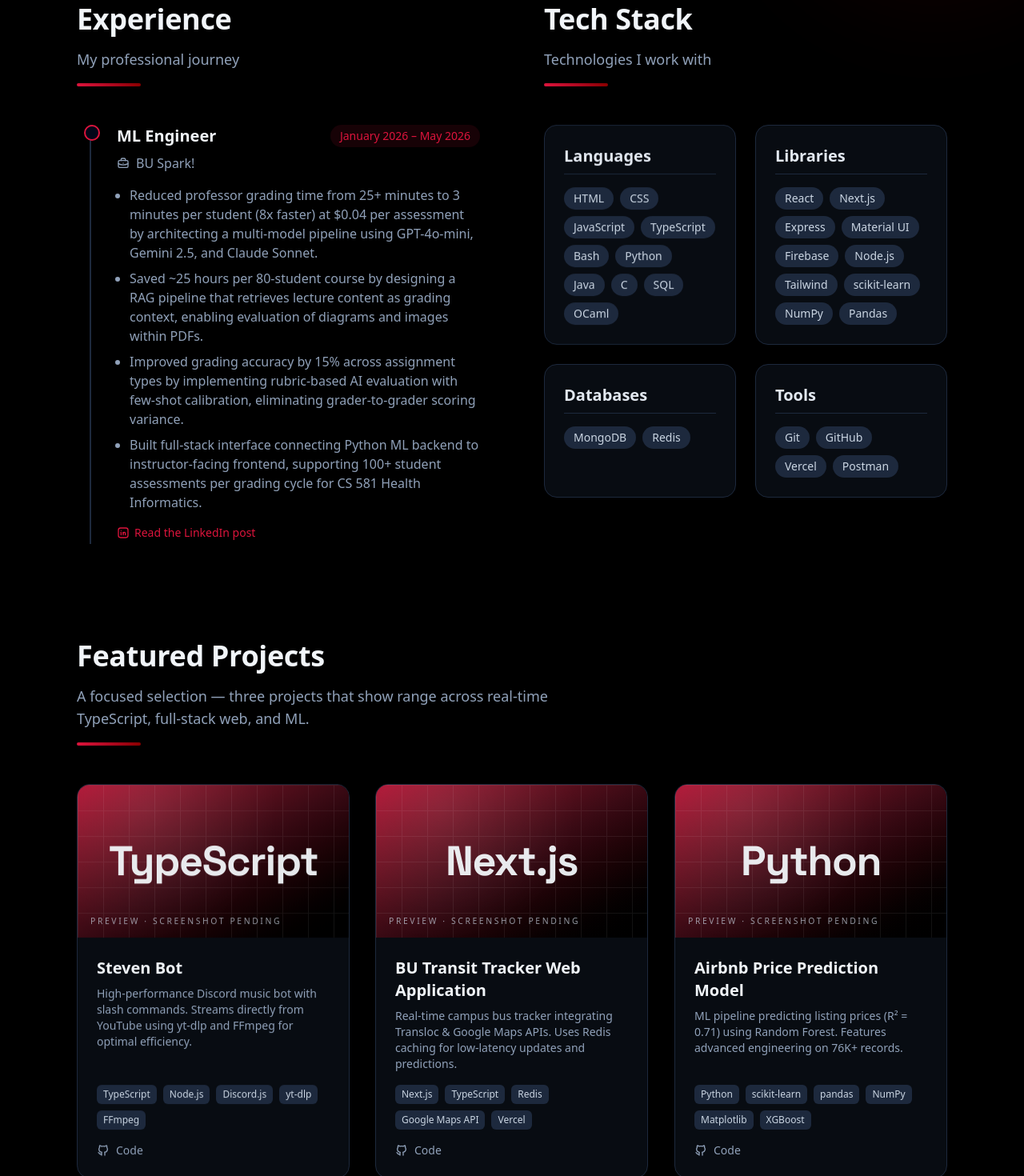
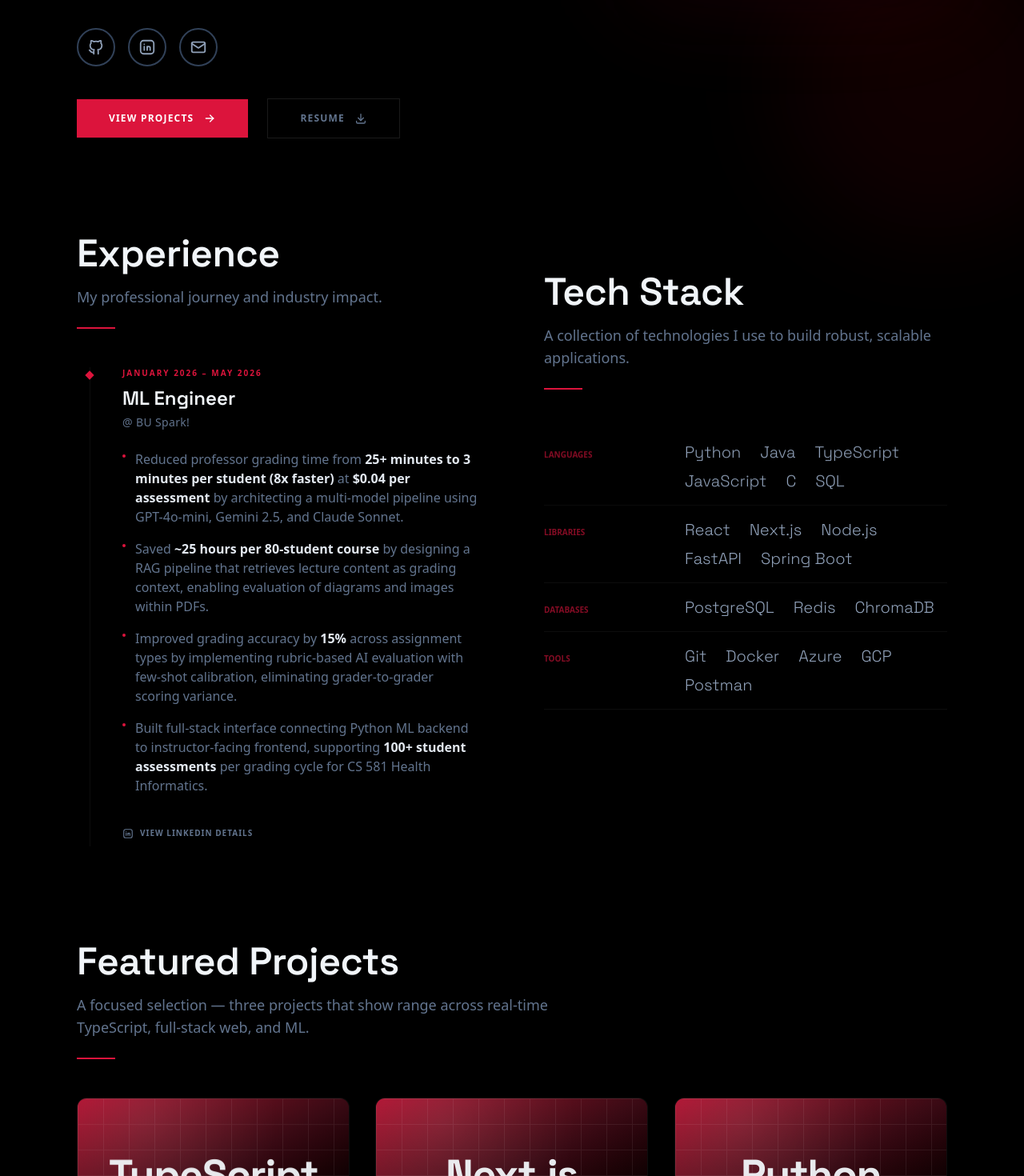
Before and after one commit to blankwatermelon/personal-website, a Next.js app: page / in a window 1280 px wide. Shown: the part 720-2190 px from the top of the page at 80% size. Built offline with nearby package versions, Linux system fonts and the light colour scheme; no server answers.

Commit message:
refactor: Enhance UI components, improve animations, and update portfolio data

```diff
--- a/src/components/layout/Navbar.tsx
+++ b/src/components/layout/Navbar.tsx
@@ -86,7 +86,7 @@ export function Navbar() {
       className={cn(
         "fixed top-0 w-full z-50 transition-all duration-300 border-b border-transparent",
         isScrolled
-          ? "bg-slate-950/80 backdrop-blur-md border-white/5 shadow-sm"
+          ? "bg-black/80 backdrop-blur-xl border-primary/20 shadow-lg shadow-black/40"
           : "bg-transparent"
       )}
     >
@@ -162,7 +162,7 @@ export function Navbar() {
           initial={{ opacity: 0, y: -20 }}
           animate={{ opacity: 1, y: 0 }}
           exit={{ opacity: 0, y: -20 }}
-          className="md:hidden absolute top-full left-0 w-full bg-slate-950/95 backdrop-blur-lg border-b border-white/5"
+          className="md:hidden absolute top-full left-0 w-full bg-black/95 backdrop-blur-xl border-b border-primary/20"
         >
           <nav className="flex flex-col p-6 gap-4">
             {navLinks.map((link) => {
--- a/src/components/sections/About.tsx
+++ b/src/components/sections/About.tsx
@@ -33,54 +33,54 @@ export const HeroSection = React.memo(function HeroSection() {
           {/* Left Content */}
           <div className="flex-1 text-center lg:text-left">
             <p
-              className="blur-up text-primary font-medium mb-4 tracking-wide text-xl md:text-2xl"
+              className="blur-up text-primary font-bold mb-4 tracking-[0.3em] uppercase text-xs"
               style={{ animationDelay: "0ms" }}
             >
               Hi, I am
             </p>
             <h1
-              className="blur-up text-5xl md:text-7xl font-bold text-slate-100 mb-6"
-              style={{ animationDelay: "80ms" }}
+              className="blur-up text-6xl md:text-8xl font-bold text-slate-100 mb-4 tracking-tighter"
+              style={{ animationDelay: "80ms", fontFamily: 'var(--font-space-grotesk), sans-serif' }}
             >
               {portfolioData.name}
             </h1>
             <h2
-              className="blur-up text-2xl md:text-4xl text-slate-300 mb-6 font-semibold"
+              className="blur-up text-xl md:text-3xl text-slate-500 mb-8 font-light tracking-wide"
               style={{ animationDelay: "180ms" }}
             >
               {portfolioData.role}
             </h2>
 
             <p
-              className="blur-up text-lg text-slate-400 mb-8 leading-relaxed max-w-2xl mx-auto lg:mx-0 text-left"
+              className="blur-up text-lg text-slate-500 mb-10 leading-relaxed max-w-xl mx-auto lg:mx-0 text-left font-light"
               style={{ animationDelay: "260ms" }}
             >
               {portfolioData.about}
             </p>
 
             <div
-              className="blur-up flex flex-col items-center lg:items-start gap-8"
+              className="blur-up flex flex-col items-center lg:items-start gap-10"
               style={{ animationDelay: "340ms" }}
             >
               {/* Social Media Icons */}
               <SocialIcons variant="default" />
 
               {/* Buttons */}
-              <div className="flex flex-row flex-wrap items-center justify-center lg:justify-start gap-4">
+              <div className="flex flex-row flex-wrap items-center justify-center lg:justify-start gap-6">
                 <Link
                   href="#projects"
                   onClick={handleScrollToProjects}
-                  className="w-42 px-8 py-3 border-2 border-primary text-primary font-bold rounded-full hover:bg-primary/10 transition-all flex items-center justify-center gap-2"
+                  className="px-10 py-4 bg-primary text-white font-bold uppercase tracking-widest text-xs rounded-none hover:bg-white hover:text-black transition-all duration-300 flex items-center justify-center gap-3"
                 >
-                  Projects <TbArrowRight size={20} />
+                  View Projects <TbArrowRight size={16} />
                 </Link>
 
                 <Link
                   href="/files/resume.pdf"
                   target="_blank"
-                  className="w-42 px-8 py-3 border-2 border-slate-700 text-slate-300 font-bold rounded-full hover:bg-slate-800 transition-all flex items-center justify-center gap-2"
+                  className="px-10 py-4 border border-white/10 text-slate-500 font-bold uppercase tracking-widest text-xs rounded-none hover:border-primary hover:text-primary transition-all duration-300 flex items-center justify-center gap-3"
                 >
-                  Resume <TbDownload size={20} />
+                  Resume <TbDownload size={16} />
                 </Link>
               </div>
             </div>
--- a/src/components/sections/Experience.tsx
+++ b/src/components/sections/Experience.tsx
@@ -8,6 +8,20 @@ import { TbBriefcase, TbBrandLinkedin, TbExternalLink } from "react-icons/tb";
 import { useReveal } from "@/lib/useReveal";
 import { cn } from "@/lib/utils";
 
+const formatDescription = (text: string) => {
+  const parts = text.split(/(\*\*.*?\*\*)/g);
+  return parts.map((part, i) => {
+    if (part.startsWith("**") && part.endsWith("**")) {
+      return (
+        <strong key={i} className="font-bold text-slate-200">
+          {part.slice(2, -2)}
+        </strong>
+      );
+    }
+    return part;
+  });
+};
+
 export const ExperienceSection = React.memo(function ExperienceSection() {
   const [groupRef, groupRevealed] = useReveal<HTMLDivElement>();
 
@@ -15,13 +29,13 @@ export const ExperienceSection = React.memo(function ExperienceSection() {
     <div className="h-full">
       <SectionHeading
         title="Experience"
-        subtitle="My professional journey"
+        subtitle="My professional journey and industry impact."
         center={false}
       />
 
       {portfolioData.experience.length === 0 ? (
         <div className="text-center py-12">
-          <p className="text-slate-400 text-lg">
+          <p className="text-slate-500 text-lg font-light">
             Currently looking for opportunities to contribute and grow.
           </p>
         </div>
@@ -29,34 +43,42 @@ export const ExperienceSection = React.memo(function ExperienceSection() {
         <div
           ref={groupRef}
           className={cn(
-            "relative border-l-2 border-slate-800 ml-4 pl-8 space-y-12",
+            "relative border-l border-white/5 ml-4 pl-10 space-y-16",
             groupRevealed && "is-revealed"
           )}
         >
           {portfolioData.experience.map((exp, index) => (
           <div
             key={index}
-            className="reveal-up relative"
+            className="reveal-up relative group"
             style={{ animationDelay: `${index * 100}ms` }}
           >
-            {/* Timeline Dot */}
-            <span className="absolute -left-[41px] top-0 h-5 w-5 rounded-full bg-slate-950 border-2 border-primary" />
+            {/* Timeline Indicator */}
+            <span className="absolute -left-[45px] top-1.5 h-2 w-2 bg-primary rotate-45 group-hover:scale-150 transition-transform duration-500" />
 
-            <div className="flex flex-col sm:flex-row sm:items-center sm:justify-between mb-2">
-              <h3 className="text-xl font-bold text-slate-100">{exp.role}</h3>
-              <span className="text-sm text-primary font-medium bg-primary/10 px-3 py-1 rounded-full w-fit mt-2 sm:mt-0">
+            <div className="flex flex-col gap-1 mb-6">
+              <span className="text-[10px] font-bold text-primary uppercase tracking-[0.2em] mb-1">
                 {exp.period}
               </span>
+              <h3
+                className="text-2xl font-bold text-slate-100 tracking-tight"
+                style={{ fontFamily: 'var(--font-space-grotesk), sans-serif' }}
+              >
+                {exp.role}
+              </h3>
+              <div className="flex items-center gap-2 text-slate-500 font-medium">
+                <span className="text-sm tracking-wide">@ {exp.company}</span>
+              </div>
             </div>
 
-            <div className="flex items-center gap-2 mb-4 text-slate-400">
-              <TbBriefcase size={16} />
-              <span className="font-medium">{exp.company}</span>
-            </div>
-
-            <ul className="list-disc list-outside ml-4 space-y-2 text-slate-400">
+            <ul className="space-y-4 text-slate-500 font-light leading-relaxed">
               {exp.description.map((desc, i) => (
-                <li key={i}>{desc}</li>
+                <li key={i} className="flex gap-3">
+                  <span className="text-primary mt-1.5 shrink-0 w-1 h-1 rounded-full bg-primary" />
+                  <span className="text-sm md:text-base">
+                    {formatDescription(desc)}
+                  </span>
+                </li>
               ))}
             </ul>
 
@@ -68,10 +90,10 @@ export const ExperienceSection = React.memo(function ExperienceSection() {
                   href={exp.link}
                   target="_blank"
                   rel="noopener noreferrer"
-                  className="inline-flex items-center gap-1.5 mt-4 text-sm text-primary hover:text-primary/80 transition-colors"
+                  className="inline-flex items-center gap-2 mt-8 text-[10px] font-bold uppercase tracking-widest text-slate-500 hover:text-primary transition-colors py-2 border-b border-transparent hover:border-primary/20"
                 >
-                  <Icon size={16} />
-                  {isLinkedIn ? "Read the LinkedIn post" : "Read more"}
+                  <Icon size={14} />
+                  {isLinkedIn ? "View LinkedIn Details" : "Project Source"}
                 </a>
               );
             })()}
--- a/src/components/sections/TechStack.tsx
+++ b/src/components/sections/TechStack.tsx
@@ -1,66 +1,70 @@
 "use client";
 
 import React from "react";
-
 import { portfolioData } from "@/data/portfolio";
 import { SectionHeading } from "@/components/ui/SectionHeading";
 import { useReveal } from "@/lib/useReveal";
 import { cn } from "@/lib/utils";
 
-const SkillCategory = React.memo(function SkillCategory({
+interface SkillGroupProps {
+  title: string;
+  skills: string[];
+  index: number;
+}
+
+const SkillGroup = React.memo(function SkillGroup({
   title,
   skills,
   index,
-}: {
-  title: string;
-  skills: string[];
-  index: number;
-}) {
+}: SkillGroupProps) {
   return (
     <div
-      className="reveal-up bg-slate-800/30 p-6 rounded-2xl border border-slate-800 hover:border-primary/50 transition-colors"
-      style={{ animationDelay: `${index * 80}ms` }}
+      className="reveal-up py-4 border-b border-white/5 hover:border-primary/30 transition-colors duration-500 group"
+      style={{ animationDelay: `${index * 100}ms` }}
     >
-      <h3 className="text-xl font-semibold text-slate-200 mb-4 border-b border-slate-800 pb-2">
+      <div className="flex flex-col md:flex-row md:items-baseline gap-2 md:gap-12">
+        <h3 className="text-[10px] font-bold text-primary/60 uppercase tracking-[0.2em] w-32 shrink-0">
           {title}
         </h3>
-      <div className="flex flex-wrap gap-2">
-        {skills.map((skill, index) => (
+        <div className="flex flex-wrap gap-x-6 gap-y-2">
+          {skills.map((skill, idx) => (
             <span
-            key={index}
-            className="px-3 py-1 bg-slate-800 text-slate-300 text-sm rounded-full hover:bg-primary/20 hover:text-primary transition-colors cursor-default"
+              key={idx}
+              className="text-lg md:text-xl font-light text-slate-400 group-hover:text-slate-200 transition-colors duration-300 hover:!text-primary cursor-default"
+              style={{ fontFamily: 'var(--font-space-grotesk), sans-serif' }}
             >
               {skill}
             </span>
           ))}
         </div>
       </div>
+    </div>
   );
 });
 
 export const TechStack = React.memo(function TechStack() {
-  const [gridRef, gridRevealed] = useReveal<HTMLDivElement>();
+  const [containerRef, revealed] = useReveal<HTMLDivElement>();
 
   return (
-    <div className="h-full">
+    <section id="tech-stack" className="py-12">
       <SectionHeading
         title="Tech Stack"
-        subtitle="Technologies I work with"
+        subtitle="A collection of technologies I use to build robust, scalable applications."
         center={false}
       />
 
       <div
-        ref={gridRef}
+        ref={containerRef}
         className={cn(
-          "grid grid-cols-1 sm:grid-cols-2 gap-6",
-          gridRevealed && "is-revealed"
+          "flex flex-col mt-4",
+          revealed && "is-revealed"
         )}
       >
-        <SkillCategory index={0} title="Languages" skills={portfolioData.skills.languages} />
-        <SkillCategory index={1} title="Libraries" skills={portfolioData.skills.libraries} />
-        <SkillCategory index={2} title="Databases" skills={portfolioData.skills.web} />
-        <SkillCategory index={3} title="Tools" skills={portfolioData.skills.tools} />
+        <SkillGroup index={0} title="Languages" skills={portfolioData.skills.languages} />
+        <SkillGroup index={1} title="Libraries" skills={portfolioData.skills.libraries} />
+        <SkillGroup index={2} title="Databases" skills={portfolioData.skills.web} />
+        <SkillGroup index={3} title="Tools" skills={portfolioData.skills.tools} />
       </div>
-    </div>
+    </section>
   );
 });
--- a/src/components/ui/BootIntro.tsx
+++ b/src/components/ui/BootIntro.tsx
@@ -3,7 +3,7 @@
 import { useEffect, useState } from "react";
 import Image from "next/image";
 
-const BOOT_DURATION = 4200;
+const BOOT_DURATION = 3000;
 const FADE_DURATION = 500;
 const SESSION_KEY = "boot-played";
 
--- a/src/components/ui/ProjectCard.tsx
+++ b/src/components/ui/ProjectCard.tsx
@@ -63,17 +63,20 @@ export const ProjectCard = React.memo(function ProjectCard({
 
   return (
     <div
-      className="reveal-up group relative bg-slate-800/30 rounded-2xl overflow-hidden border border-slate-800 hover:border-primary/50 hover:shadow-xl hover:shadow-primary/10 transition-all duration-300 hover:-translate-y-2 flex flex-col"
+      className="reveal-up group relative bg-black rounded-xl overflow-hidden border border-white/5 hover:border-primary/30 transition-all duration-500 flex flex-col h-full"
       style={{ animationDelay: `${index * 80}ms` }}
     >
+      {/* Accent bar that appears on hover */}
+      <div className="absolute left-0 top-0 bottom-0 w-[2px] bg-primary scale-y-0 group-hover:scale-y-100 transition-transform duration-500 origin-top" />
+
       {project.thumbnail ? (
-        <div className="relative aspect-video w-full overflow-hidden flex-shrink-0">
+        <div className="relative aspect-video w-full overflow-hidden flex-shrink-0 grayscale-[0.5] group-hover:grayscale-0 transition-all duration-700">
           <Image
             src={project.thumbnail}
             alt={project.title}
             fill
             sizes="(max-width: 768px) 100vw, (max-width: 1200px) 50vw, 33vw"
-            className="object-cover"
+            className="object-cover scale-105 group-hover:scale-100 transition-transform duration-700"
             loading="lazy"
           />
         </div>
@@ -81,40 +84,43 @@ export const ProjectCard = React.memo(function ProjectCard({
         <ProjectPoster tech={primaryTech} />
       )}
 
-      <div className="p-6 flex flex-col flex-1">
-        <h3 className="text-xl font-semibold text-slate-100 mb-2">
+      <div className="p-8 flex flex-col flex-1">
+        <h3
+          className="text-2xl font-bold text-slate-100 mb-3 tracking-tight group-hover:text-primary transition-colors duration-300"
+          style={{ fontFamily: 'var(--font-space-grotesk), sans-serif' }}
+        >
           {project.title}
         </h3>
-        <p className="text-slate-400 text-sm mb-4 line-clamp-6">
+        <p className="text-slate-500 text-sm mb-6 line-clamp-4 font-light leading-relaxed">
           {project.description}
         </p>
-        <div className="flex flex-wrap gap-2 mb-4 mt-auto">
+        <div className="flex flex-wrap gap-x-4 gap-y-2 mb-8 mt-auto">
           {project.techStack.map((tech, i) => (
             <span
               key={i}
-              className="text-xs font-medium text-slate-300 bg-slate-800 px-2 py-1 rounded-md"
+              className="text-[10px] uppercase tracking-widest font-bold text-slate-600 group-hover:text-slate-400 transition-colors"
             >
               {tech}
             </span>
           ))}
         </div>
-        <div className="flex items-center gap-4">
+        <div className="flex items-center gap-6 pt-4 border-t border-white/5">
           {project.github && (
             <Link
               href={project.github}
               target="_blank"
-              className="flex items-center gap-2 text-sm text-slate-400 hover:text-white transition-colors"
+              className="flex items-center gap-2 text-xs font-bold uppercase tracking-wider text-slate-500 hover:text-white transition-colors"
             >
-              <TbBrandGithub size={16} /> Code
+              <TbBrandGithub size={18} /> Code
             </Link>
           )}
           {project.link && (
             <Link
               href={project.link}
               target="_blank"
-              className="flex items-center gap-2 text-sm text-primary hover:text-primary/80 transition-colors"
+              className="flex items-center gap-2 text-xs font-bold uppercase tracking-wider text-primary hover:text-primary/80 transition-colors"
             >
-              <TbExternalLink size={16} /> {liveLabel}
+              <TbExternalLink size={18} /> {liveLabel}
             </Link>
           )}
         </div>
--- a/src/components/ui/SectionHeading.tsx
+++ b/src/components/ui/SectionHeading.tsx
@@ -20,13 +20,16 @@ export function SectionHeading({
 }: SectionHeadingProps) {
   return (
     <div className={cn("mb-12", center && "text-center", className)}>
-      <h2 className="text-3xl md:text-4xl font-semibold text-slate-100 mb-4">
+      <h2
+        className="text-3xl md:text-5xl font-bold text-slate-100 mb-4 tracking-tight"
+        style={{ fontFamily: 'var(--font-space-grotesk), sans-serif' }}
+      >
         {title}
       </h2>
       {subtitle && (
         <p
           className={cn(
-            "text-slate-400 text-lg max-w-2xl",
+            "text-slate-500 text-lg max-w-2xl font-light",
             center && "mx-auto"
           )}
         >
@@ -35,7 +38,7 @@ export function SectionHeading({
       )}
       <div
         className={cn(
-          "h-1 w-20 bg-gradient-to-r from-primary to-secondary rounded-full mt-4",
+          "h-[2px] w-12 bg-primary mt-6",
           center && "mx-auto"
         )}
       />
--- a/src/data/portfolio.ts
+++ b/src/data/portfolio.ts
@@ -48,7 +48,7 @@ export const portfolioData: PortfolioData = {
   name: "Kenney Tran",
   role: "CS @ Boston University",
   about:
-    "CS student at Boston University. I build AI-powered developer tools and real-time web apps shipped to real users — Discord bots, transit trackers, and ML pipelines.",
+    "I'm an engineer who finds as much joy in the 'why' as the 'how.' While I spend my time building data pipelines and deploying models, my real focus is on the space where engineering meets ambiguity—the challenge of not just building something, but figuring out how it can actually solve a human problem. I thrive on creating systems that are accurate, reliable, and built to scale, always looking for the most elegant way to turn a complex idea into a working reality.",
   profileImage: "/icons/KT.svg",
   blogUrl: "",
   social: [
@@ -69,32 +69,10 @@ export const portfolioData: PortfolioData = {
     },
   ],
   skills: {
-    languages: [
-      "HTML",
-      "CSS",
-      "JavaScript",
-      "TypeScript",
-      "Bash",
-      "Python",
-      "Java",
-      "C",
-      "SQL",
-      "OCaml",
-    ],
-    libraries: [
-      "React",
-      "Next.js",
-      "Express",
-      "Material UI",
-      "Firebase",
-      "Node.js",
-      "Tailwind",
-      "scikit-learn",
-      "NumPy",
-      "Pandas",
-    ],
-    web: ["MongoDB", "Redis"],
-    tools: ["Git", "GitHub", "Vercel", "Postman"],
+    languages: ["Python", "Java", "TypeScript", "JavaScript", "C", "SQL"],
+    libraries: ["React", "Next.js", "Node.js", "FastAPI", "Spring Boot"],
+    web: ["PostgreSQL", "Redis", "ChromaDB"],
+    tools: ["Git", "Docker", "Azure", "GCP", "Postman"],
   },
   experience: [
     {
@@ -102,10 +80,10 @@ export const portfolioData: PortfolioData = {
       role: "ML Engineer",
       period: "January 2026 – May 2026",
       description: [
-        "Reduced professor grading time from 25+ minutes to 3 minutes per student (8x faster) at $0.04 per assessment by architecting a multi-model pipeline using GPT-4o-mini, Gemini 2.5, and Claude Sonnet.",
-        "Saved ~25 hours per 80-student course by designing a RAG pipeline that retrieves lecture content as grading context, enabling evaluation of diagrams and images within PDFs.",
-        "Improved grading accuracy by 15% across assignment types by implementing rubric-based AI evaluation with few-shot calibration, eliminating grader-to-grader scoring variance.",
-        "Built full-stack interface connecting Python ML backend to instructor-facing frontend, supporting 100+ student assessments per grading cycle for CS 581 Health Informatics.",
+        "Reduced professor grading time from **25+ minutes to 3 minutes per student (8x faster)** at **$0.04 per assessment** by architecting a multi-model pipeline using GPT-4o-mini, Gemini 2.5, and Claude Sonnet.",
+        "Saved **~25 hours per 80-student course** by designing a RAG pipeline that retrieves lecture content as grading context, enabling evaluation of diagrams and images within PDFs.",
+        "Improved grading accuracy by **15%** across assignment types by implementing rubric-based AI evaluation with few-shot calibration, eliminating grader-to-grader scoring variance.",
+        "Built full-stack interface connecting Python ML backend to instructor-facing frontend, supporting **100+ student assessments** per grading cycle for CS 581 Health Informatics.",
       ],
       link: "https://www.linkedin.com/feed/update/urn:li:activity:7456175621602279424/",
     },
```
Also changed, not shown: src/app/globals.css (+9 -7 lines). Lines whose indentation alone changed are shown as unchanged.
